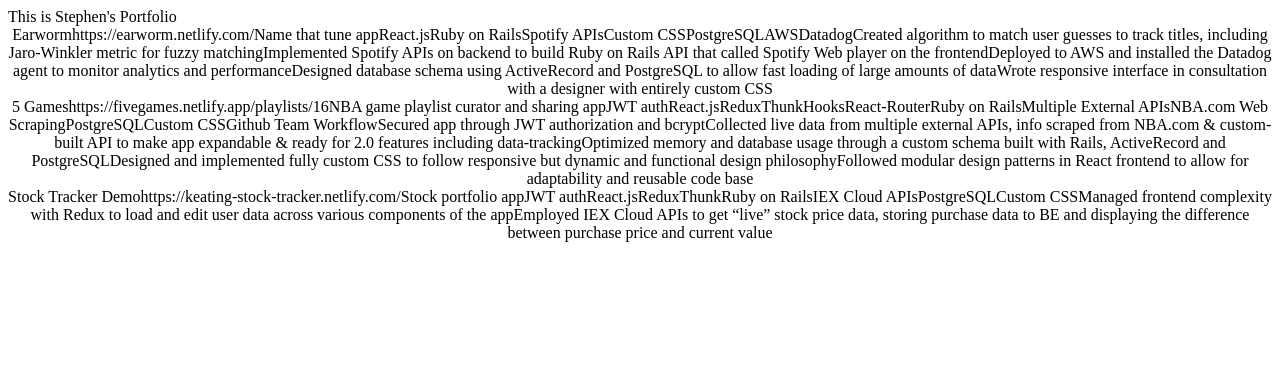
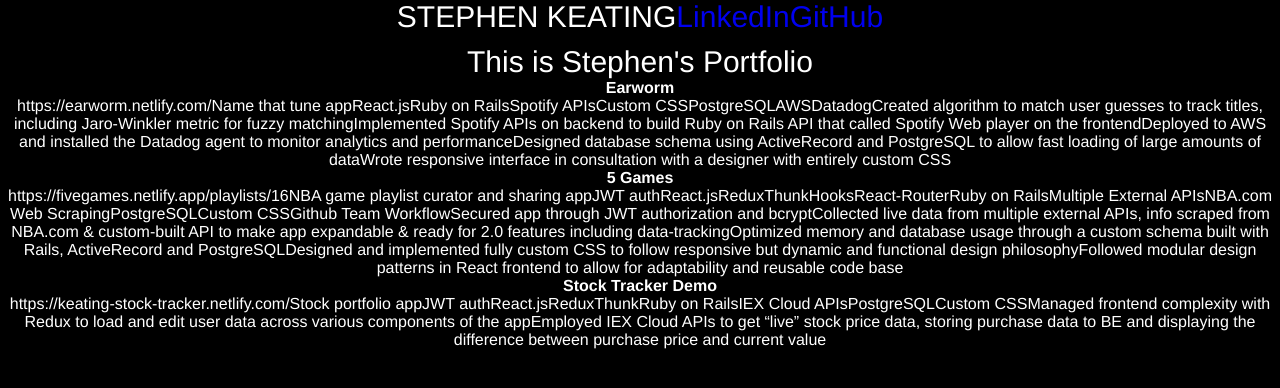
Before and after one commit to stephenkeating/keating-portfolio, a React (Create React App) app: page / in a window 1280 px wide. Shown: the top 388 px of the page. Built offline with nearby package versions, Linux system fonts and the light colour scheme.

Commit message:
updating css

```diff
--- a/src/App.css
+++ b/src/App.css
@@ -1,7 +1,62 @@
-.nav {
-  height: 45px
+:root {
+  /* NBA Logo Colors */
+  /* --blue: #1D428A;
+  --white: #FFFFFF;
+  --red: #D00D2E;  */
+
+  /* Theme Colors */
+  /* --medBlue: #0B153C;
+  --darkBlue: #00092D;
+  --gray: #CECCCC;
+  --black: #000000; */
+
+  /* Example of how to call CSS variables:
+    color: var(--blue);
+  */
+}
+
+* {
+  margin: 0;
+  padding: 0;
+  /* box-sizing: border-box; */
+}
+
+body {
+  font-family: "HelveticaNeue-Light", "Helvetica Neue Light", "Helvetica Neue", Helvetica, Arial, "Lucida Grande", sans-serif;
+  font-weight: 300;
+  background-color: black;
+  color: white;
+}
+
+a {
+  /* color: black; */
+  text-decoration: none;
+  border-bottom-color: rgba(0, 0, 0, 0);
+  border-bottom-style: solid;
+  border-bottom-width: 2px;
+}
+
+nav {
+  height: 45px;
+  /* display: 'flex'; */
+  /* justify-content: 'space-evenly'; */
+  font-size: 30px;
+  text-align: center;
+}
+
+.header {
+  font-size: 30px;
+  text-align: center;
+}
+
+.projects-container {
+
 }
 
 .project-card {
   text-align: center;
 }
+
+.project-card-title {
+  font-weight: bold;
+}
--- a/src/Components/Nav.js
+++ b/src/Components/Nav.js
@@ -9,8 +9,10 @@
   //   dispatch(userActions.logoutUser());
   // };
   return (
-    <nav style={{ display: 'flex', justifyContent: 'space-evenly' }}>
-      {/* <Link to="/">Home</Link> */}
+    <nav>
+      STEPHEN KEATING
+      <a href="https://www.linkedin.com/in/stephenmkeating/">LinkedIn</a>
+      <a href="https://github.com/stephenkeating/">GitHub</a>
       {/* <Link to="/signup">Signup</Link>
       <Link to="/login">Login</Link>
       <Link to="/" onClick={handleLogout}>
--- a/src/Components/ProjectCard.js
+++ b/src/Components/ProjectCard.js
@@ -3,7 +3,9 @@
 const ProjectCard = ({project: {title, url, description, tech, bullets}}) => {
 
   return <div className='project-card'>
-          { title }
+          <div className='project-card-title'>
+            { title }
+          </div>
           { url }
           { description }
           { tech }
--- a/src/Routes.js
+++ b/src/Routes.js
@@ -8,8 +8,8 @@
 const Routes = () => {
   return (
     <Switch>
-      <Route path="/signup" component={Pages.Signup} />
-      <Route path="/login" component={Pages.Login} />
+      {/* <Route path="/signup" component={Pages.Signup} />
+      <Route path="/login" component={Pages.Login} /> */}
       <Route exact path="/" component={Pages.Home} />
     </Switch>
   );
```
